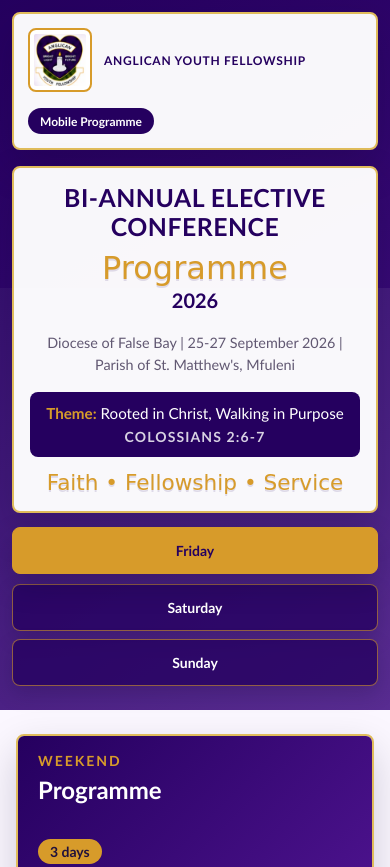
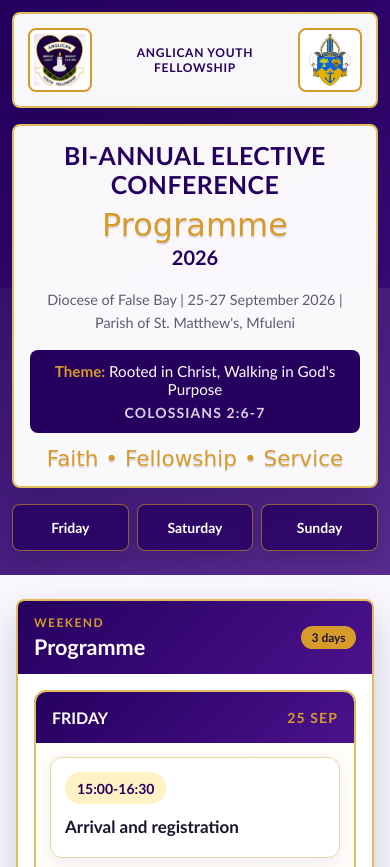
Before and after one commit to Xola-Maci/conference-programme, a plain HTML site: page index.html in a window 390 px wide. Shown: the top 867 px of the page. Drawn offline with Linux system fonts and the light colour scheme.

Commit message:
updated program

```diff
--- a/index.html
+++ b/index.html
@@ -33,11 +33,10 @@
         background: rgb(255 255 255 / 97%);
         box-shadow: 0 1rem 2.5rem rgb(12 0 40 / 18%);
       }
-      .topbar { display: flex; align-items: center; justify-content: space-between; gap: 1rem; padding: 0.875rem; }
-      .brand-block { display: flex; align-items: center; gap: 0.75rem; }
+      .topbar { display: grid; grid-template-columns: 5rem 1fr 5rem; align-items: center; gap: 1rem; padding: 0.875rem; }
       .emblem { width: 4.5rem; height: 4.5rem; border: 0.125rem solid var(--gold); border-radius: 0.5rem; background: white; object-fit: contain; padding: 0.25rem; display: block; }
-      .brand { color: var(--purple); font-size: 0.875rem; font-weight: 800; letter-spacing: 0.08em; text-transform: uppercase; }
-      .pill { border-radius: 999rem; background: var(--purple); color: white; padding: 0.35rem 0.75rem; font-size: 0.75rem; font-weight: 800; white-space: nowrap; }
+      .brand { color: var(--purple); font-size: 0.875rem; font-weight: 800; letter-spacing: 0.08em; text-align: center; text-transform: uppercase; }
+      .header-emblem { flex: 0 0 auto; }
       .poster-title { margin-top: 1rem; padding: 1.25rem; text-align: center; }
       h1, h2, h3, p { margin-top: 0; }
       h1 { color: var(--purple); margin: 0 auto 0.65rem; max-width: 42rem; font-size: 2rem; font-weight: 900; letter-spacing: 0.02em; line-height: 1.08; text-transform: uppercase; }
@@ -51,7 +50,7 @@
       .motto-row p { color: var(--gold); font-family: "Brush Script MT", "Segoe Script", cursive; font-size: 1.5rem; line-height: 1.1; margin-bottom: 0; text-shadow: 0 0.125rem 0 rgb(37 0 95 / 12%); }
       .quick-links { display: flex; flex-wrap: wrap; justify-content: center; gap: 0.5rem; margin-top: 1rem; }
       .quick-links a { min-width: 8rem; border: 0.0625rem solid rgb(214 154 45 / 60%); border-radius: 0.5rem; background: rgb(37 0 95 / 78%); color: white; padding: 0.875rem 1rem; font-size: 0.875rem; font-weight: 800; text-align: center; text-decoration: none; box-shadow: 0 0.5rem 1.25rem rgb(12 0 40 / 18%); transition: background 180ms ease, border-color 180ms ease, color 180ms ease, transform 180ms ease, box-shadow 180ms ease; }
-      .quick-links a:hover, .quick-links a:focus-visible, .quick-links a.is-active { border-color: var(--gold); background: var(--gold); color: var(--purple); transform: translateY(-0.125rem); box-shadow: 0 0.75rem 1.75rem rgb(12 0 40 / 24%); }
+      .quick-links a:hover, .quick-links a:focus-visible, .quick-links a:active { border-color: var(--gold); background: var(--gold); color: var(--purple); transform: translateY(-0.125rem); box-shadow: 0 0.75rem 1.75rem rgb(12 0 40 / 24%); }
       .content { display: grid; gap: 1.75rem; padding: 1.5rem 1rem 2.5rem; }
       .card { overflow: hidden; padding: 0; }
       .section-head { display: flex; align-items: flex-start; justify-content: space-between; gap: 1rem; background: linear-gradient(135deg, var(--purple), var(--purple-2)); color: white; padding: 1rem 1.25rem; }
@@ -78,19 +77,22 @@
 
       @media (max-width: 36rem) {
         .hero { padding: 0.75rem 0.75rem 1.5rem; }
-        .topbar { align-items: flex-start; flex-direction: column; }
+        .topbar { grid-template-columns: 4rem 1fr 4rem; gap: 0.5rem; }
         .brand { font-size: 0.75rem; letter-spacing: 0.06em; }
         .emblem { width: 4rem; height: 4rem; }
-        .pill { align-self: flex-start; }
+        .header-emblem { align-self: flex-start; }
         .poster-title { padding: 1rem; }
         h1 { font-size: 1.55rem; line-height: 1.15; }
         .programme-word { font-size: 2rem; }
         .intro { font-size: 0.9rem; }
         .theme-strip { font-size: 0.95rem; padding: 0.75rem; }
         .motto-row p { font-size: 1.35rem; }
-        .quick-links { display: grid; grid-template-columns: 1fr; }
+        .quick-links { display: grid; grid-template-columns: repeat(3, minmax(0, 1fr)); }
         .quick-links a { min-width: 0; }
-        .section-head { flex-direction: column; }
+        .section-head { align-items: center; flex-direction: row; padding: 0.875rem 1rem; }
+        .section-head h2 { font-size: 1.35rem; margin-bottom: 0; }
+        .section-label { font-size: 0.75rem; letter-spacing: 0.12em; margin-bottom: 0.25rem; }
+        .session-count { font-size: 0.75rem; padding: 0.25rem 0.65rem; }
         .day-title { font-size: 1rem; }
       }
     </style>
@@ -100,11 +102,9 @@
       <section class="hero">
         <div class="wrap">
           <nav class="topbar" aria-label="Conference">
-            <div class="brand-block">
-              <img class="emblem" src="ayf-emblem.png?v=2" alt="Anglican Youth Fellowship emblem">
-              <span class="brand">Anglican Youth Fellowship</span>
-            </div>
-            <span class="pill">Mobile Programme</span>
+            <img class="emblem" src="ayf-emblem.png?v=2" alt="Anglican Youth Fellowship emblem">
+            <span class="brand">Anglican Youth Fellowship</span>
+            <img class="emblem header-emblem" src="diocesan-emblem.jpg?v=1" alt="Anglican Diocese emblem">
           </nav>
 
           <div class="poster-title">
@@ -115,7 +115,7 @@
             </h2>
             <p class="intro">Diocese of False Bay | 25-27 September 2026 | Parish of St. Matthew's, Mfuleni</p>
             <div class="theme-strip">
-              <strong>Theme:</strong> Rooted in Christ, Walking in Purpose
+              <strong>Theme:</strong> Rooted in Christ, Walking in God's Purpose
               <span class="theme-ref">Colossians 2:6-7</span>
             </div>
             <div class="motto-row" aria-label="AYF values">
@@ -186,22 +186,9 @@
       </div>
     </main>
     <script>
-      const dayLinks = Array.from(document.querySelectorAll(".quick-links a"));
-
-      function setActiveDay() {
-        const currentHash = window.location.hash || "#friday";
-        dayLinks.forEach((link) => {
-          link.classList.toggle("is-active", link.getAttribute("href") === currentHash);
-        });
-      }
-
-      dayLinks.forEach((link) => link.addEventListener("click", () => {
-        dayLinks.forEach((item) => item.classList.remove("is-active"));
-        link.classList.add("is-active");
-      }));
-
-      window.addEventListener("hashchange", setActiveDay);
-      setActiveDay();
+      document.querySelectorAll(".quick-links a").forEach((link) => {
+        link.addEventListener("click", () => link.blur());
+      });
     </script>
   </body>
 </html>
```
Also changed, not shown: diocesan-emblem.jpg (added).
